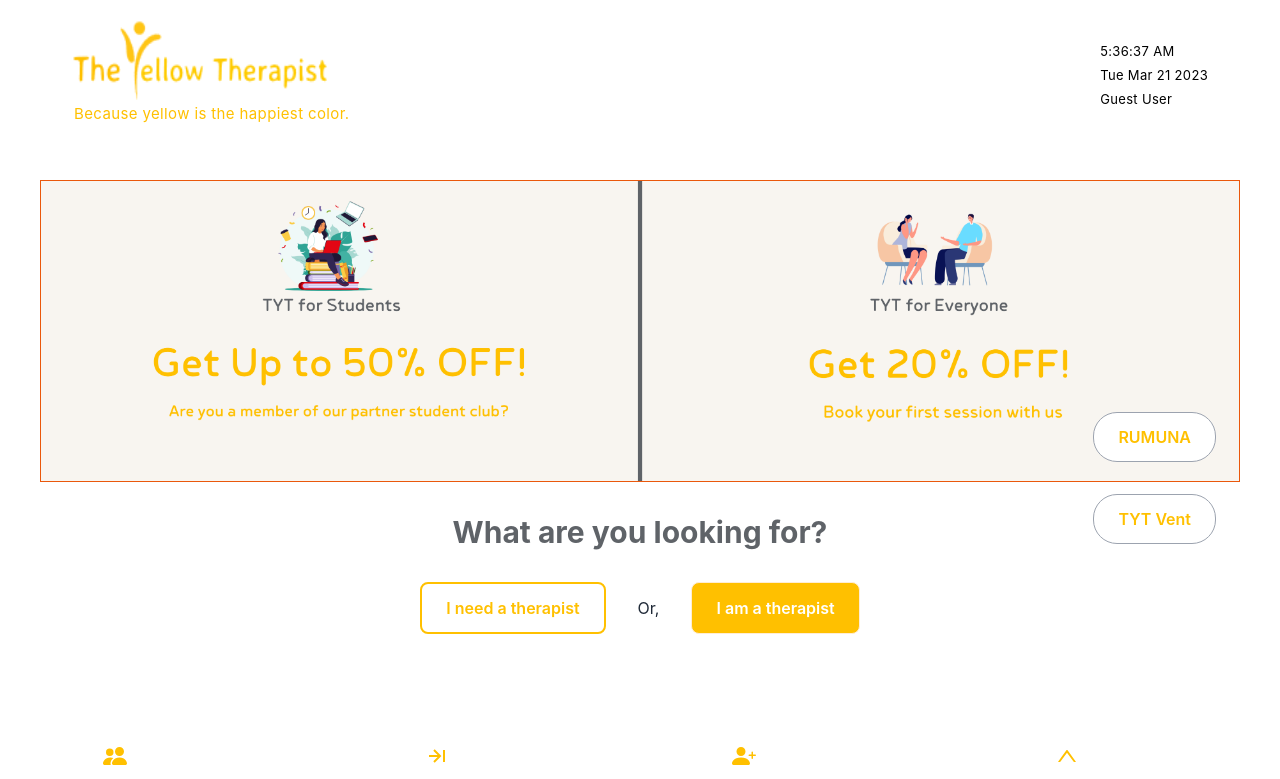
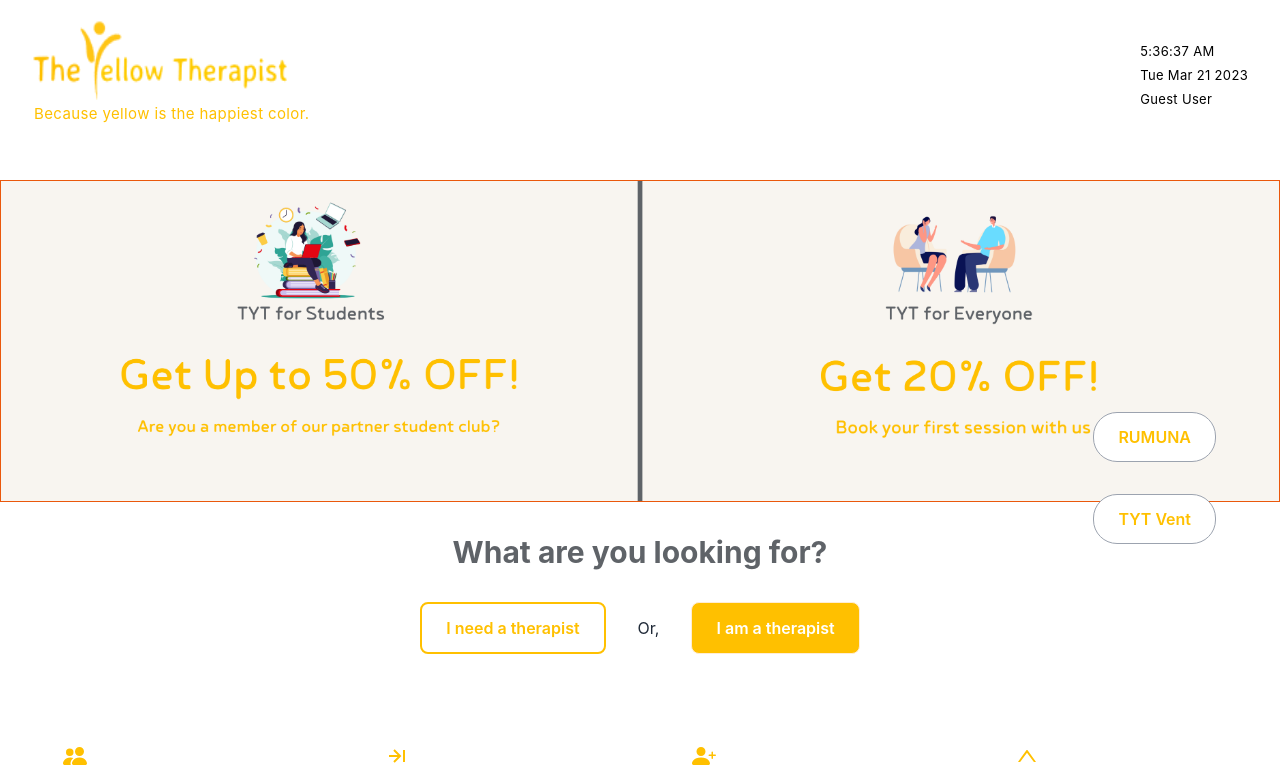
Before and after one commit to muktaranidas/The-Yellow-Therapist, a React (Create React App) app: page / in a window 1280 px wide. Shown: the top 779 px of the page. Built offline with nearby package versions, Linux system fonts and the light colour scheme.

Commit message:
edited width

```diff
--- a/src/App.js
+++ b/src/App.js
@@ -4,7 +4,7 @@
 
 function App() {
   return (
-    <div className="max-w-[1200px] mx-auto">
+    <div className="max-w-[1280px] mx-auto">
       <RouterProvider router={router}></RouterProvider>
     </div>
   );
```
